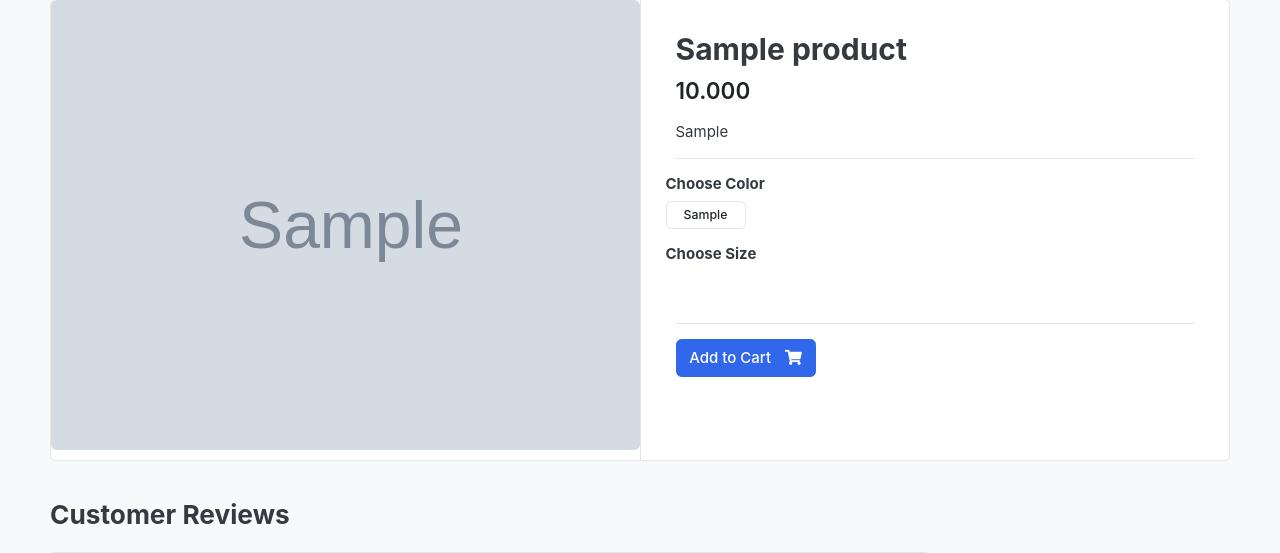
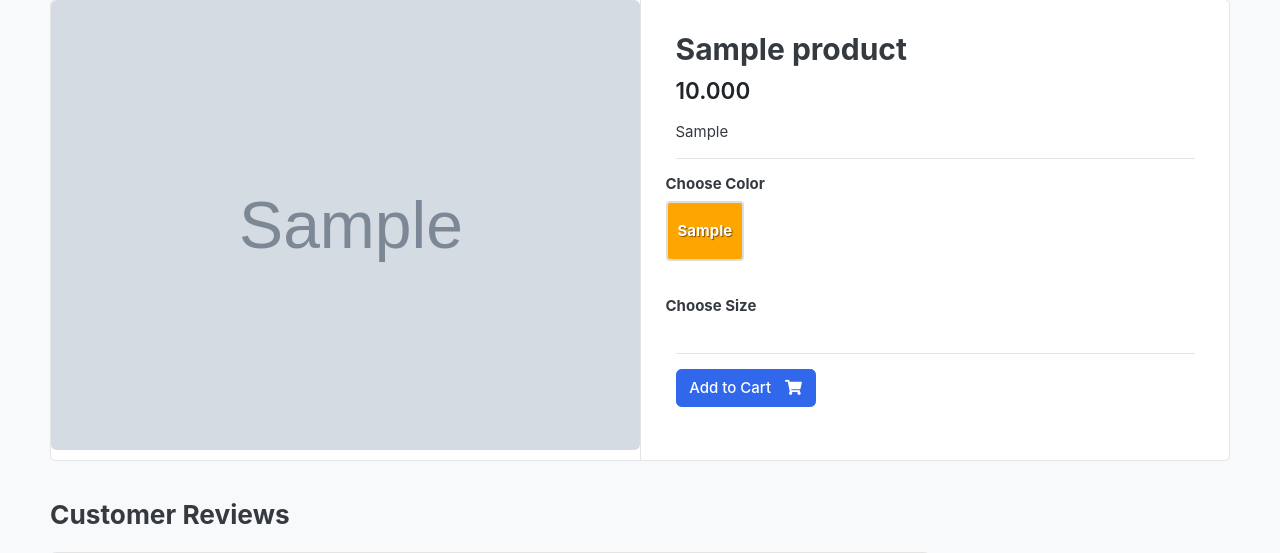
Before and after one commit to shourav98/Allexpress, a Django app: a page that uses templates/store/product_detail.html in a window 1280 px wide. Shown: the part 182-735 px from the top of the page. Run offline with Django 4.2, Linux system fonts and the light colour scheme; tables that the repository leaves empty hold one stand-in row (values such as "Sample post"); grey boxes marked "Sample" are stand-in pictures; some libraries are stand-ins or nearby versions; some web fonts are replaced.

Commit message:
customized product details

```diff
--- a/templates/store/product_detail.html
+++ b/templates/store/product_detail.html
@@ -36,30 +36,75 @@
 		<div class="row">
 			<div class="item-option-select">
 				<h6>Choose Color</h6>
-				<div class="btn-group btn-group-sm btn-group-toggle" data-toggle="buttons">
+				<div class="color-options d-flex flex-wrap gap-2" >
 					{% for i in single_product.variation_set.colors %}
-					<label class="btn btn-light">
-						<input type="radio" name="radio_color" value="{{ i.variation_value | lower }}" required > {{ i.variation_value | capfirst }}
+					<label class="color-option">
+						<input type="radio" name="radio_color" value="{{ i.variation_value | lower }}" required>
+						<span class="color-box" style="width: fit-content; padding: 10px; background-color:orange;">
+							{{ i.variation_value | capfirst }}
+
+						</span>
 					</label>
 					{% endfor %}
-
 				</div>
 			</div>
 		</div> <!-- row.// -->
 
-		<div class="row">
+		<div class="row  mt-3">
 			<div class="item-option-select">
 				<h6>Choose Size</h6>
-				<div class="btn-group btn-group-sm btn-group-toggle" data-toggle="buttons">
+				<div class="size-options d-flex flex-wrap gap-2">
 					{% for i in single_product.variation_set.sizes %}
-					<label class="btn btn-light">
-						<input type="radio" name="radio_size" value="{{ i.variation_value | lower }}" required > {{ i.variation_value | capfirst }}
+					<label class="size-option">
+						<input type="radio" name="radio_size" value="{{ i.variation_value | lower }}" required>
+						<span class="size-box" style="width: fit-content; padding: 10px; background-color: orange; color: white;">
+							{{ i.variation_value | capfirst }}
+						</span>
 					</label>
 					{% endfor %}
-
 				</div>
 			</div>
 		</div> <!-- row.// -->
+
+		<style>
+			.color-options, .size-options {
+				gap: 10px;
+			}
+
+			.color-option input, .size-option input {
+				display: none;
+			}
+
+			.color-box, .size-box {
+				display: flex;
+				align-items: center;
+				justify-content: center;
+				width: 60px;
+				height: 60px;
+				border: 2px solid #ddd;
+				border-radius: 4px;
+				cursor: pointer;
+				font-weight: bold;
+				transition: all 0.3s;
+			}
+
+			.color-box {
+				color: white;
+				text-shadow: 1px 1px 1px rgba(0,0,0,0.5);
+			}
+
+			.size-box {
+				background: #f8f9fa;
+				color: #333;
+			}
+
+			.color-option input:checked + .color-box,
+			.size-option input:checked + .size-box {
+				border-color: #007bff;
+				box-shadow: 0 0 5px rgba(0,123,255,0.5);
+				transform: scale(1.05);
+			}
+		</style>
 
 			<hr>
 			{% if single_product.stock <= 0 %}
```
